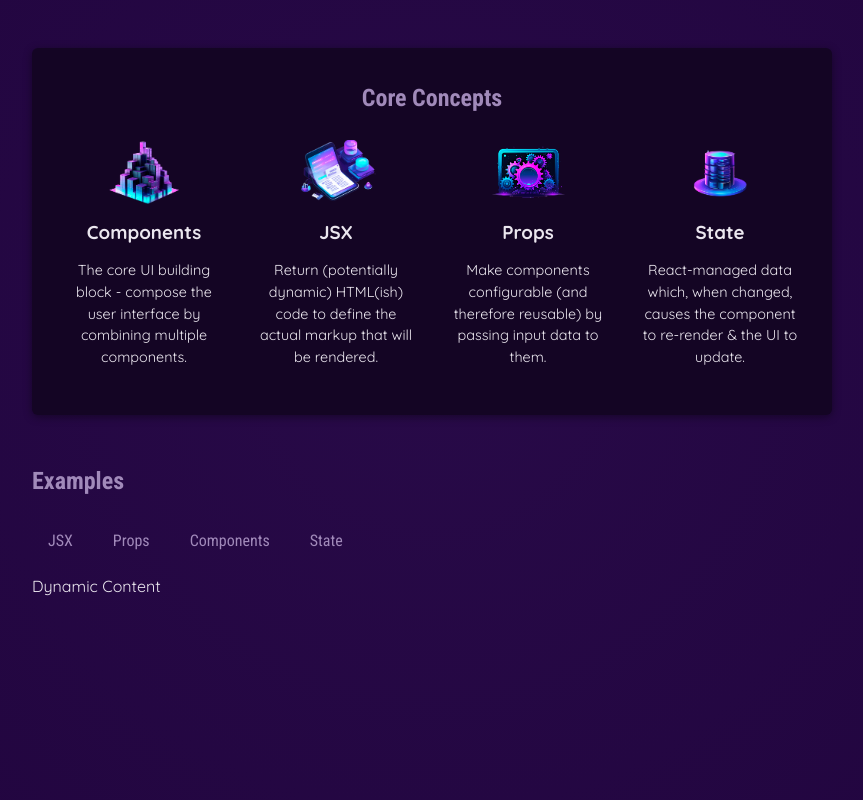
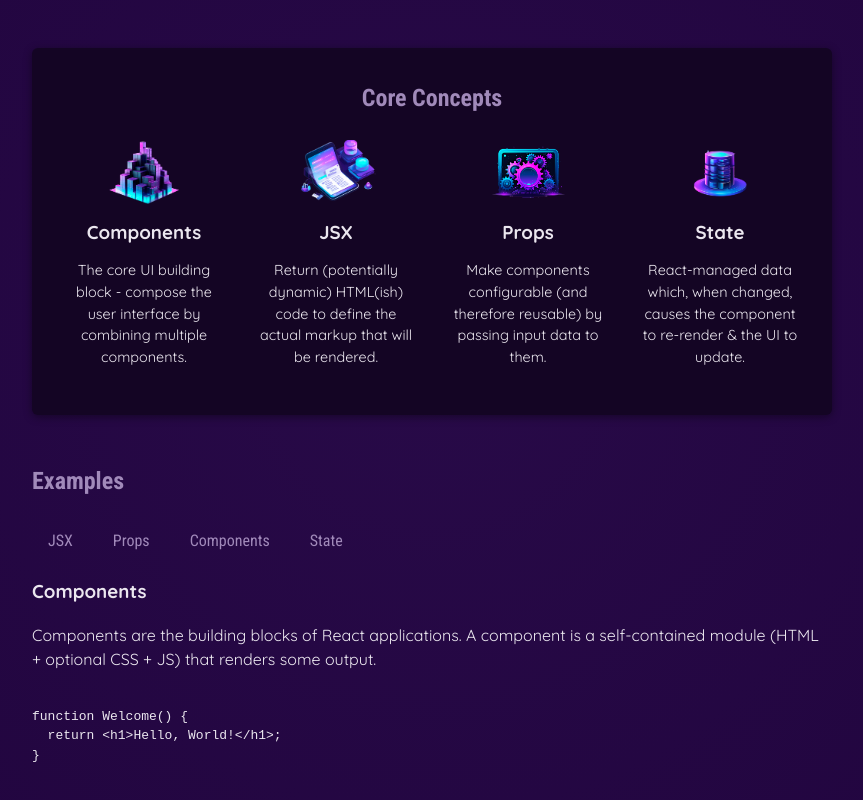
Before and after one commit to zelkovaria/react-guide-prac1, a React (Vite) app: page / in a window 1280 px wide. Shown: the part 284-1084 px from the top of the page, without its empty margins (208-1071 px from the left). Built offline with nearby package versions, Linux system fonts and the light colour scheme.

Commit message:
섹션3-54 데이터 기반 state 업데이트

```diff
--- a/src/App.jsx
+++ b/src/App.jsx
@@ -2,10 +2,15 @@ import { CORE_CONCEPTS } from "./data.js";
 import Hedaer from "./components/Header/Header.jsx";
 import CoreConcept from "./components/CoreConcept.jsx";
 import TabButton from "./components/TabButton.jsx";
+import { useState } from "react";
+import { EXAMPLES } from "./data.js";
 
 function App() {
+  const [selectedTopic, setSelectedTopic] = useState("components");
+
   function handleSelect(selectedButton) {
-    console.log(selectedButton);
+    setSelectedTopic(selectedButton);
+    console.log(selectedTopic);
   }
 
   return (
@@ -35,7 +40,13 @@ function App() {
             </TabButton>
             <TabButton onSelect={() => handleSelect("state")}>State</TabButton>
           </menu>
-          Dynamic Content
+          <div id="tab-content">
+            <h3>{EXAMPLES[selectedTopic].title}</h3>
+            <p>{EXAMPLES[selectedTopic].description}</p>
+            <pre>
+              <code>{EXAMPLES[selectedTopic].code}</code>
+            </pre>
+          </div>
         </section>
       </main>
     </div>
--- a/src/data.js
+++ b/src/data.js
@@ -29,3 +29,54 @@ export const CORE_CONCEPTS = [
       "React-managed data which, when changed, causes the component to re-render & the UI to update.",
   },
 ];
+
+export const EXAMPLES = {
+  components: {
+    title: "Components",
+    description:
+      "Components are the building blocks of React applications. A component is a self-contained module (HTML + optional CSS + JS) that renders some output.",
+    code: `
+function Welcome() {
+  return <h1>Hello, World!</h1>;
+}`,
+  },
+  jsx: {
+    title: "JSX",
+    description:
+      "JSX is a syntax extension to JavaScript. It is similar to a template language, but it has full power of JavaScript (e.g., it may output dynamic content).",
+    code: `
+<div>
+  <h1>Welcome {userName}</h1>
+  <p>Time to learn React!</p>
+</div>`,
+  },
+  props: {
+    title: "Props",
+    description:
+      "Components accept arbitrary inputs called props. They are like function arguments.",
+    code: `
+function Welcome(props) {
+  return <h1>Hello, {props.name}</h1>;
+}`,
+  },
+  state: {
+    title: "State",
+    description:
+      "State allows React components to change their output over time in response to user actions, network responses, and anything else.",
+    code: `
+function Counter() {
+  const [isVisible, setIsVisible] = useState(false);
+
+  function handleClick() {
+    setIsVisible(true);
+  }
+
+  return (
+    <div>
+      <button onClick={handleClick}>Show Details</button>
+      {isVisible && <p>Amazing details!</p>}
+    </div>
+  );
+}`,
+  },
+};
```
